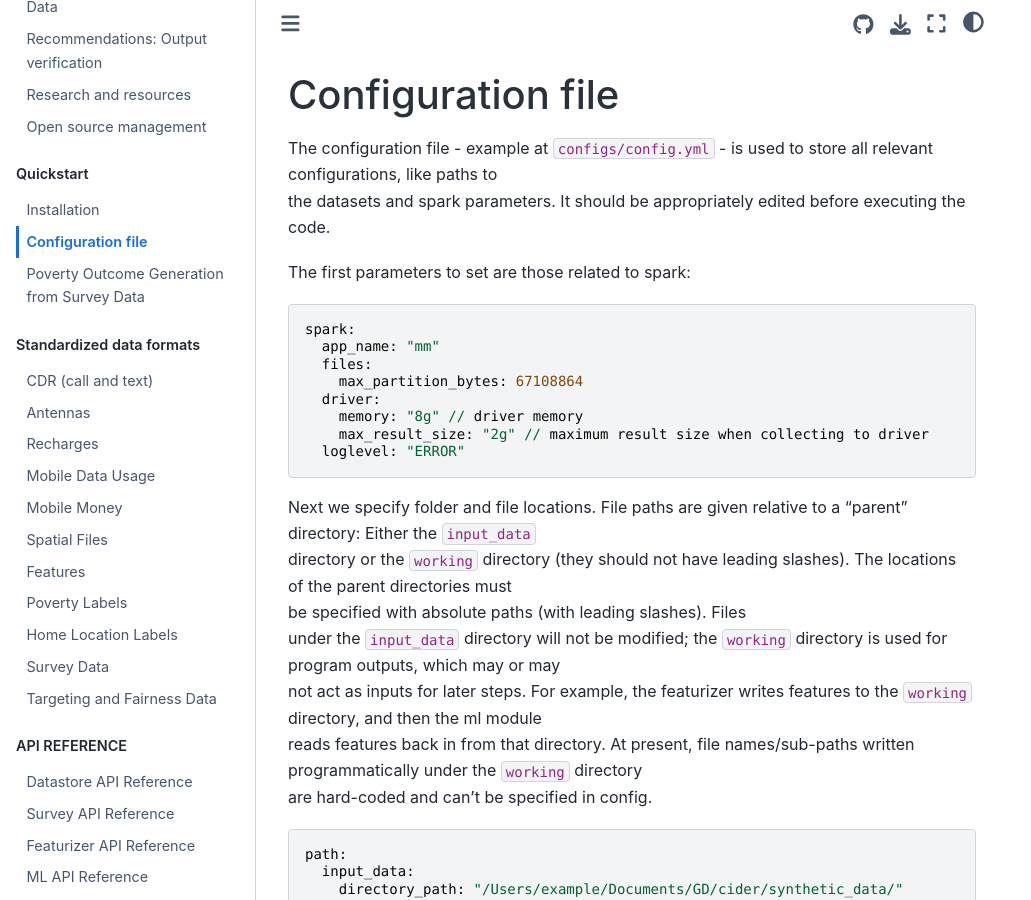
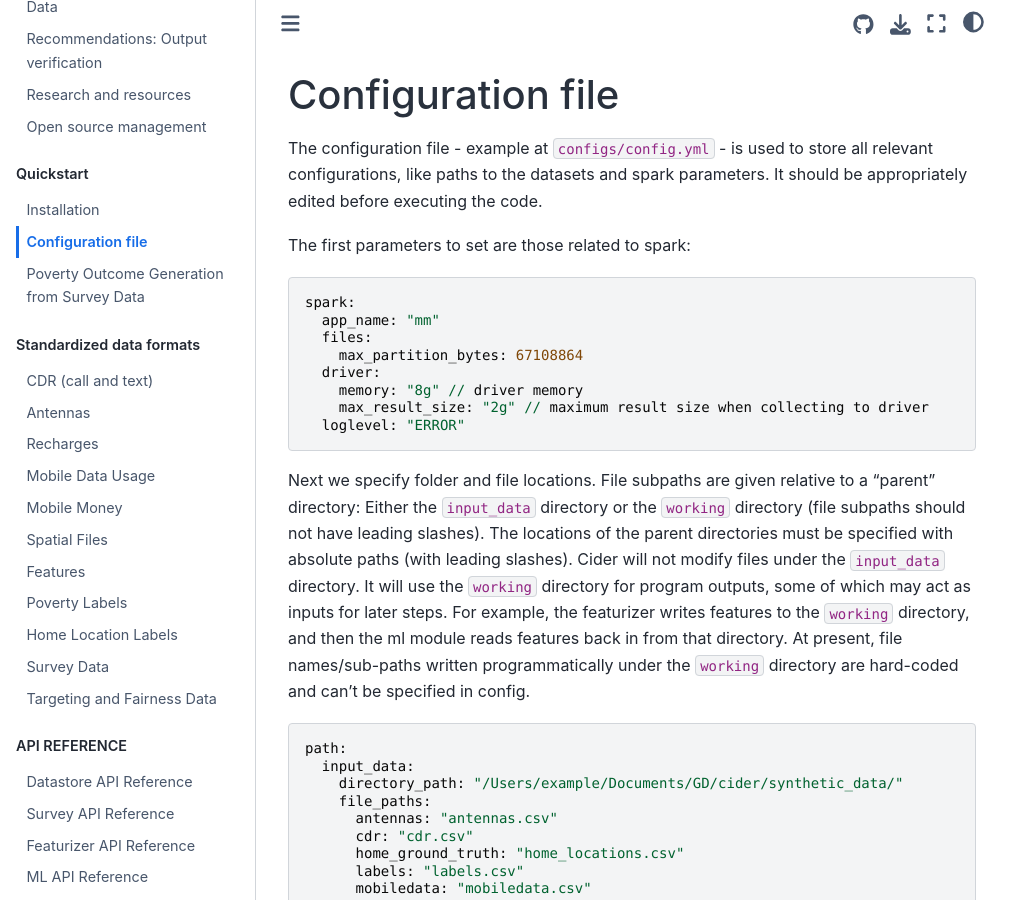
Before and after one commit to ricardomiron/cider-documentation, a Jupyter Book: the page built from quickstart/config.md, in a window 1280 px wide and 900 px high. Shown: the whole window, without its empty margins (0-1031 px from the left). Built offline with Jupyter Book 1.0.4 settings and Sphinx 7.4.7 and the Sphinx Book theme 1.1.4, drawn with Linux system fonts in a browser that asks for light colours; pages that are not in the unit, such as notebooks, are missing from menus.

Commit message:
Finish config doc update

````diff
--- a/quickstart/config.md
+++ b/quickstart/config.md
@@ -1,7 +1,7 @@
+
 # Configuration file
 
-The configuration file - example at `configs/config.yml` - is used to store all relevant configurations, like paths to \
-the datasets and spark parameters. It should be appropriately edited before executing the code. <br>
+The configuration file - example at `configs/config.yml` - is used to store all relevant configurations, like paths to the datasets and spark parameters. It should be appropriately edited before executing the code. <br>
 
 The first parameters to set are those related to spark:
 
@@ -16,13 +16,7 @@ spark:
   loglevel: "ERROR"
 ```
 
-Next we specify folder and file locations. File paths are given relative to a "parent" directory: Either the `input_data` \
-directory or the `working` directory (they should not have leading slashes). The locations of the parent directories must \
-be specified with absolute paths (with leading slashes). Files \
-under the `input_data` directory will not be modified; the `working` directory is used for program outputs, which may or may \
-not act as inputs for later steps. For example, the featurizer writes features to the `working` directory, and then the ml module \
-reads features back in from that directory. At present, file names/sub-paths written programmatically under the `working` directory \
-are hard-coded and can't be specified in config.
+Next we specify folder and file locations. File subpaths are given relative to a "parent" directory: Either the `input_data` directory or the `working` directory (file subpaths should not have leading slashes). The locations of the parent directories must be specified with absolute paths (with leading slashes). Cider will not modify files under the `input_data` directory. It will use the `working` directory for program outputs, some of which may act as inputs for later steps. For example, the featurizer writes features to the `working` directory, and then the ml module reads features back in from that directory. At present, file names/sub-paths written programmatically under the `working` directory are hard-coded and can't be specified in config.
 
 ```
 path:
@@ -48,8 +42,7 @@ path:
     directory_path: "/Users/example/Documents/GD/cider/working_directory/"
 ```
 
-The featurizer module expects certain column and column names, and we can define them in the following section of the
-config file:
+The featurizer module expects certain column and column names, and we can define them in the following section of the config file:
 
 ```
 col_names:
````
